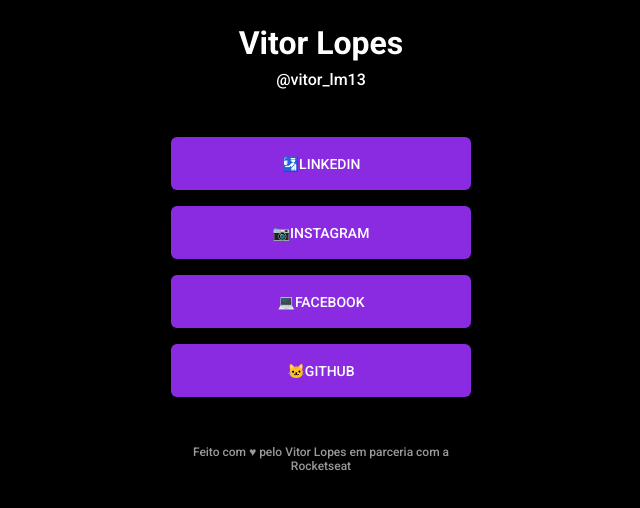
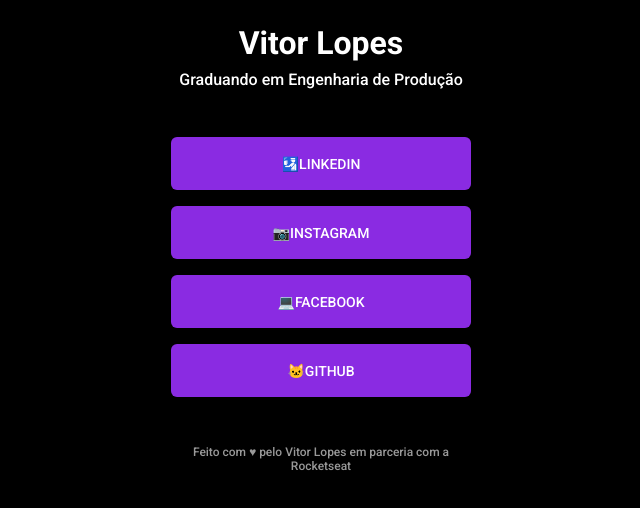
Before and after one commit to vitorlopes523/MaratonaExplore2, a plain HTML site: page index.html in a window 1280 px wide. Shown: the part 164-672 px from the top of the page, without its empty margins (319-959 px from the left). Drawn offline with Linux system fonts and the light colour scheme.

Commit message:
adicionei uma bio

```diff
--- a/index.html
+++ b/index.html
@@ -15,7 +15,7 @@
     <div class="container">
       <img class="avatar" src="https://github.com/vitorlopes523.png" alt="Imagem do Vitor">
       <h1>Vitor Lopes</h1>
-      <p class="usarname">@vitor_lm13</p>
+      <p class="usarname">Graduando em Engenharia de Produção</p>
 
       <ul>
           <li>
```
